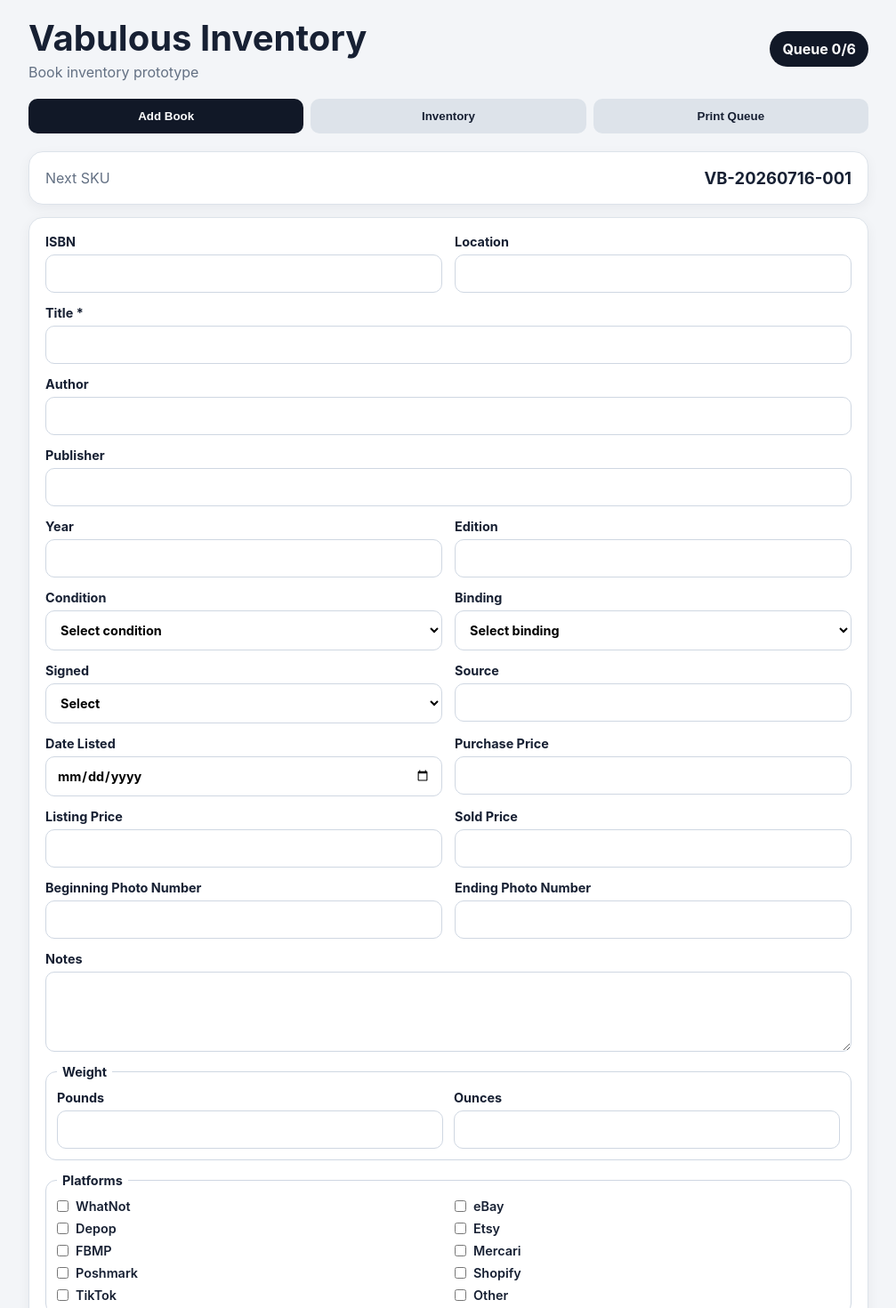
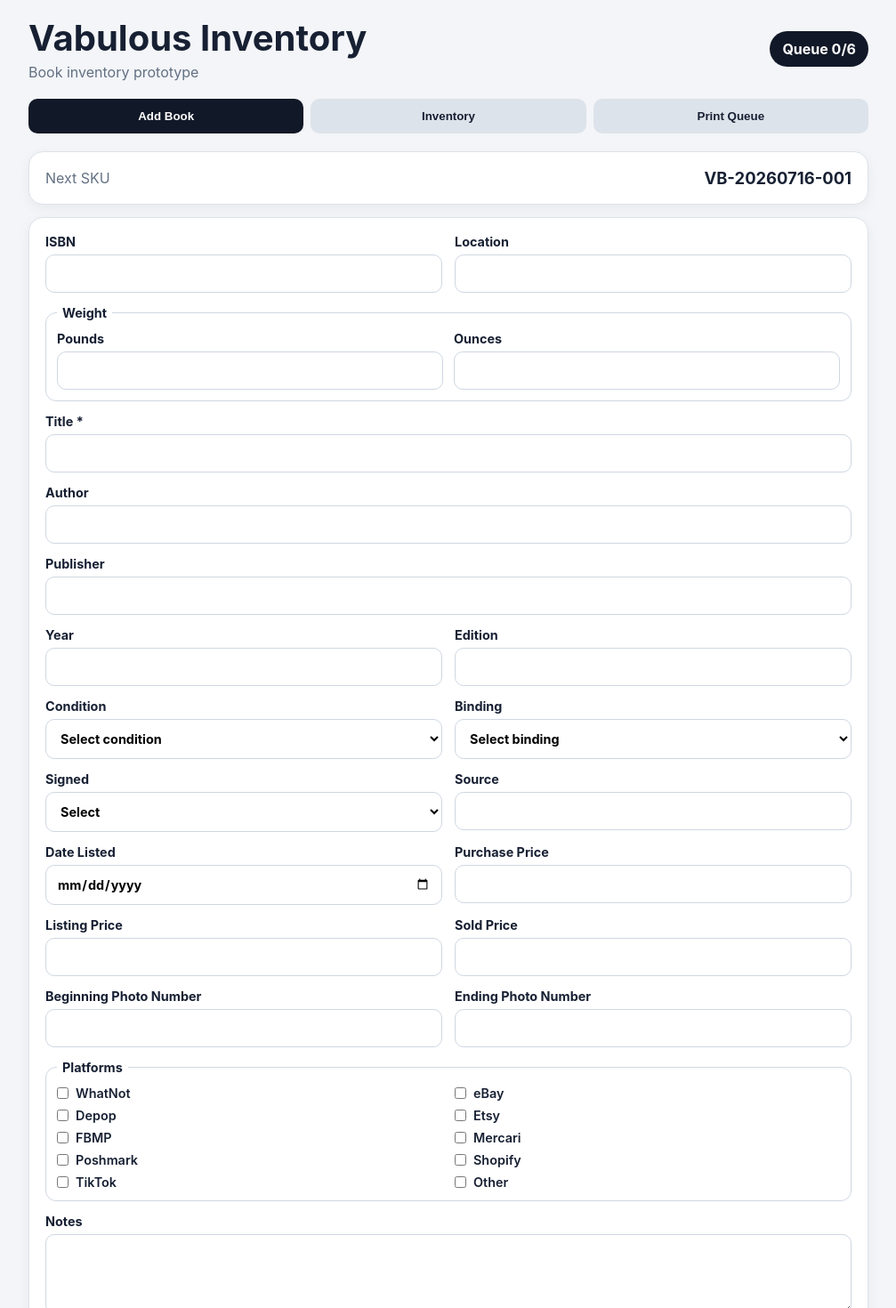
Before and after one commit to vabulousbooks/vabulous-inventory, a React (Vite) app: page / in a window 1280 px wide. Shown: the top 1470 px of the page at 89% size, without its empty margins (136-1143 px from the left). Built offline with nearby package versions, Linux system fonts and the light colour scheme.

Commit message:
Add files via upload

```diff
--- a/src/main.jsx
+++ b/src/main.jsx
@@ -7,14 +7,14 @@ const QUEUE_KEY = 'vabulous_inventory_queue_v1';
 const PLATFORM_OPTIONS = ['WhatNot', 'eBay', 'Depop', 'Etsy', 'FBMP', 'Mercari', 'Poshmark', 'Shopify', 'TikTok', 'Other'];
 
 const fields = [
-  ['isbn', 'ISBN'], ['location', 'Location'], ['title', 'Title'], ['author', 'Author'],
-  ['publisher', 'Publisher'], ['year', 'Year'], ['edition', 'Edition'],
-  ['condition', 'Condition'], ['binding', 'Binding'],
-  ['signed', 'Signed'], ['source', 'Source'],
-  ['dateListed', 'Date Listed'],
-  ['purchasePrice', 'Purchase Price'], ['listingPrice', 'Listing Price'],
-  ['soldPrice', 'Sold Price'], ['photoStart', 'Beginning Photo Number'],
-  ['photoEnd', 'Ending Photo Number'], ['notes', 'Notes']
+  ['isbn', 'ISBN'], ['location', 'Location'], ['__weight__', 'Weight'],
+  ['title', 'Title'], ['author', 'Author'], ['publisher', 'Publisher'],
+  ['year', 'Year'], ['edition', 'Edition'], ['condition', 'Condition'],
+  ['binding', 'Binding'], ['signed', 'Signed'], ['source', 'Source'],
+  ['dateListed', 'Date Listed'], ['purchasePrice', 'Purchase Price'],
+  ['listingPrice', 'Listing Price'], ['soldPrice', 'Sold Price'],
+  ['photoStart', 'Beginning Photo Number'], ['photoEnd', 'Ending Photo Number'],
+  ['__platforms__', 'Platforms'], ['notes', 'Notes']
 ];
 
 function load(key, fallback) {
@@ -82,7 +82,27 @@ function App() {
       <section className="card"><div className="sku"><span>Next SKU</span><strong>{sku}</strong></div></section>
       <form className="card form" onSubmit={submit}>
         <div className="grid">
-          {fields.map(([k,label]) => k==='notes' ? <label className="wide" key={k}>{label}<textarea value={form[k]||''} onChange={e=>update(k,e.target.value)} /></label> :
+          {fields.map(([k,label]) =>
+            k==='__weight__' ? <fieldset className="wide compact-fieldset" key={k}>
+              <legend>{label}</legend>
+              <div className="weight-grid">
+                <label>Pounds<input type="number" min="0" step="1" value={form.weightPounds||''} onChange={e=>update('weightPounds',e.target.value)} /></label>
+                <label>Ounces<input type="number" min="0" max="15" step="1" value={form.weightOunces||''} onChange={e=>update('weightOunces',e.target.value)} /></label>
+              </div>
+            </fieldset> :
+            k==='__platforms__' ? <fieldset className="wide compact-fieldset" key={k}>
+              <legend>{label}</legend>
+              <div className="platform-checklist">
+                {PLATFORM_OPTIONS.map(platform => <label className="check-option" key={platform}>
+                  <input type="checkbox" checked={(form.platforms||[]).includes(platform)} onChange={e=>{
+                    const current=form.platforms||[];
+                    update('platforms', e.target.checked ? [...current,platform] : current.filter(p=>p!==platform));
+                  }} />
+                  <span>{platform}</span>
+                </label>)}
+              </div>
+            </fieldset> :
+            k==='notes' ? <label className="wide" key={k}>{label}<textarea value={form[k]||''} onChange={e=>update(k,e.target.value)} /></label> :
             k==='signed' ? <label key={k}>{label}<select value={form[k]||''} onChange={e=>update(k,e.target.value)}><option value="">Select</option><option>Yes</option><option>No</option></select></label> :
             k==='condition' ? <label key={k}>{label}<select value={form[k]||''} onChange={e=>update(k,e.target.value)}>
               <option value="">Select condition</option>
@@ -95,26 +115,8 @@ function App() {
               <option>Leather</option><option>Bonded Leather</option><option>Cloth</option><option>Boards</option>
               <option>Spiral Bound</option><option>Stapled Wraps</option><option>Pamphlet</option><option>Other</option>
             </select></label> :
-            <label className={['title','author','publisher'].includes(k)?'wide':''} key={k}>{label}{k==='title' && ' *'}<input type={['purchasePrice','listingPrice','soldPrice','photoStart','photoEnd'].includes(k)?'number':k==='dateListed'?'date':'text'} step={['purchasePrice','listingPrice','soldPrice'].includes(k)?'0.01':'1'} value={form[k]||''} onChange={e=>update(k,e.target.value)} /></label>)}
-          <fieldset className="wide compact-fieldset">
-            <legend>Weight</legend>
-            <div className="weight-grid">
-              <label>Pounds<input type="number" min="0" step="1" value={form.weightPounds||''} onChange={e=>update('weightPounds',e.target.value)} /></label>
-              <label>Ounces<input type="number" min="0" max="15" step="1" value={form.weightOunces||''} onChange={e=>update('weightOunces',e.target.value)} /></label>
-            </div>
-          </fieldset>
-          <fieldset className="wide compact-fieldset">
-            <legend>Platforms</legend>
-            <div className="platform-checklist">
-              {PLATFORM_OPTIONS.map(platform => <label className="check-option" key={platform}>
-                <input type="checkbox" checked={(form.platforms||[]).includes(platform)} onChange={e=>{
-                  const current=form.platforms||[];
-                  update('platforms', e.target.checked ? [...current,platform] : current.filter(p=>p!==platform));
-                }} />
-                <span>{platform}</span>
-              </label>)}
-            </div>
-          </fieldset>
+            <label className={['title','author','publisher'].includes(k)?'wide':''} key={k}>{label}{k==='title' && ' *'}<input type={['purchasePrice','listingPrice','soldPrice','photoStart','photoEnd'].includes(k)?'number':k==='dateListed'?'date':'text'} step={['purchasePrice','listingPrice','soldPrice'].includes(k)?'0.01':'1'} value={form[k]||''} onChange={e=>update(k,e.target.value)} /></label>
+          )}
         </div>
         <button className="primary" type="submit">Save Book</button>
       </form>
```
